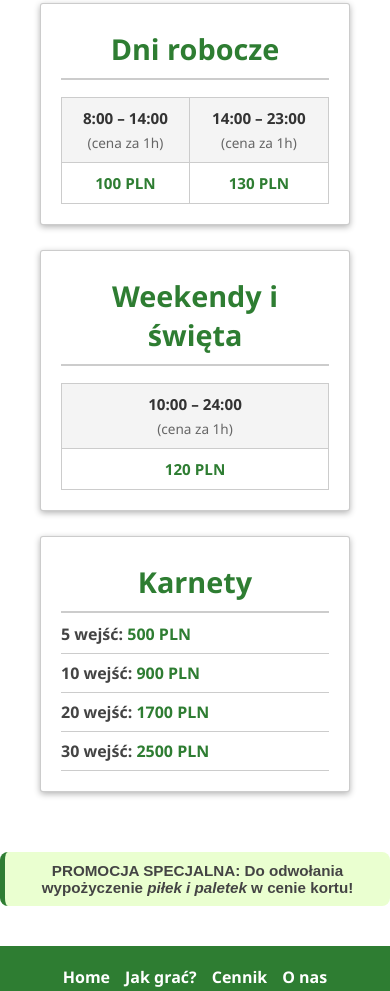
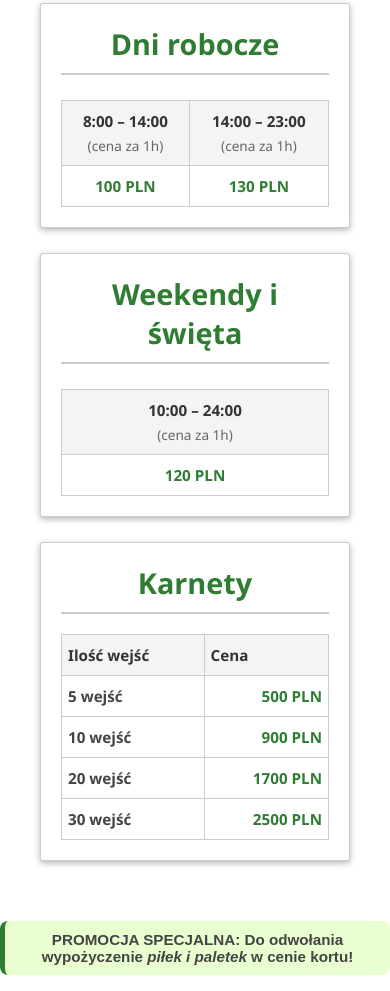
Before and after one commit to MateuszG-ux/Spolka-zoo, a plain HTML site: page cennik.html in a window 390 px wide. Shown: the part 439-1430 px from the top of the page. Drawn offline with Linux system fonts and the light colour scheme.

Commit message:
Add files via upload

```diff
--- a/cennik.css
+++ b/cennik.css
@@ -62,9 +62,7 @@
 
 .pricing-card h3 {
   font-size: 1.8rem;
-  margin-bottom: 2px;
-  margin-top: 5px;
-  margin-left: 15px;
+  margin-bottom: 10px;
   color: var(--main-green);
   border-bottom: 2px solid #ccc;
   padding-bottom: 10px;
@@ -106,14 +104,43 @@
   margin-top: 5px;
 }
 
-/* Domyślnie 4. kafelek ukryty */
-.mobile-only-card {
-  display: none;
+/* === KAFELKI SPECJALNE === */
+.karnety-card {
+  display: block; /* domyślnie widoczny */
 }
 
-/* 3. kafelek Karnety - domyślnie widoczny */
-.karnety-card {
-  display: block;
+.mobile-only-card {
+  display: none; /* ukryty na desktopie */
+}
+
+/* === TABELA PIONOWA W MOBILE-ONLY KAFELKU === */
+.vertical-mobile-table {
+  width: 100%;
+  border-collapse: collapse;
+  margin-top: 10px;
+  font-size: 1rem;
+}
+
+.vertical-mobile-table thead {
+  background-color: #f4f4f4;
+}
+
+.vertical-mobile-table th,
+.vertical-mobile-table td {
+  padding: 10px 8px;
+  border: 1px solid #ccc;
+  text-align: left;
+}
+
+.vertical-mobile-table td:last-child {
+  text-align: right;
+  color: var(--main-green);
+  font-weight: 700;
+}
+
+.vertical-mobile-table td:first-child {
+  font-weight: 600;
+  color: #444;
 }
 
 /* === PROMOCJA === */
@@ -128,7 +155,9 @@
   padding: 15px 25px;
   border-radius: 8px;
   max-width: 850px;
-  margin: 40px auto;
+  margin-left: auto;
+  margin-right: auto;
+  margin-bottom: 50px;
   font-weight: 600;
 }
 
@@ -160,7 +189,7 @@
     background-size: contain;
     background-position: center center;
     height: auto;
-    padding-top: 56.25%; /* proporcja 16:9 jeśli zdjęcie ma taki ratio */
+    padding-top: 56.25%;
   }
 
   .pricing-main-title {
@@ -170,7 +199,7 @@
 
   .pricing-card {
     padding: 20px;
-    min-width: auto; /* usuń minimalną szerokość na telefonach */
+    min-width: auto;
   }
 
   .pricing-table th,
@@ -178,11 +207,11 @@
     padding: 10px 6px;
     font-size: 0.95rem;
     min-width: auto;
-    white-space: normal; /* pozwól zawijanie tekstu */
+    white-space: normal;
   }
 
   .pricing-table {
-    overflow-x: auto; /* scroll jeśli tabela szeroka */
+    overflow-x: auto;
   }
 
   .pricing-note {
@@ -190,35 +219,16 @@
     font-size: 0.95rem;
   }
 
-  /* Ukrywamy 3. kafelek Karnety */
+  /* Ukryj kafelek 3 (karnety poziome) */
   .karnety-card {
     display: none !important;
   }
 
-  /* Pokazujemy 4. kafelek na telefonie */
+  /* Pokaż kafelek 4 (mobilny z pionową tabelą) */
   .mobile-only-card {
-    display: flex;
+    display: flex !important;
     flex-direction: column;
     flex: 1 1 100%;
     max-width: 100%;
   }
 }
-
-/* --- Lista w 4. kafelku zamiast tabeli --- */
-.pricing-list-mobile {
-  list-style: none;
-  padding: 0;
-  margin: 0;
-}
-
-.pricing-list-mobile li {
-  padding: 8px 0;
-  border-bottom: 1px solid #ccc;
-  font-weight: 700;
-  color: var(--main-green);
-}
-
-.pricing-list-mobile li strong {
-  font-weight: 600;
-  color: #444;
-}
--- a/cennik.html
+++ b/cennik.html
@@ -101,15 +101,36 @@
     </tbody>
   </table>
 </div>
+
   <div class="pricing-card mobile-only-card">
-    <h3>Karnety</h3>
-  <ul class="pricing-list-mobile">
-    <li><strong>5 wejść:</strong> 500 PLN</li>
-    <li><strong>10 wejść:</strong> 900 PLN</li>
-    <li><strong>20 wejść:</strong> 1700 PLN</li>
-    <li><strong>30 wejść:</strong> 2500 PLN</li>
-  </ul>
-  </div>
+  <h3>Karnety</h3>
+  <table class="pricing-table vertical-mobile-table">
+    <thead>
+      <tr>
+        <th>Ilość wejść</th>
+        <th>Cena</th>
+      </tr>
+    </thead>
+    <tbody>
+      <tr>
+        <td>5 wejść</td>
+        <td>500 PLN</td>
+      </tr>
+      <tr>
+        <td>10 wejść</td>
+        <td>900 PLN</td>
+      </tr>
+      <tr>
+        <td>20 wejść</td>
+        <td>1700 PLN</td>
+      </tr>
+      <tr>
+        <td>30 wejść</td>
+        <td>2500 PLN</td>
+      </tr>
+    </tbody>
+  </table>
+</div>
   </div>
 </section>
 
```
